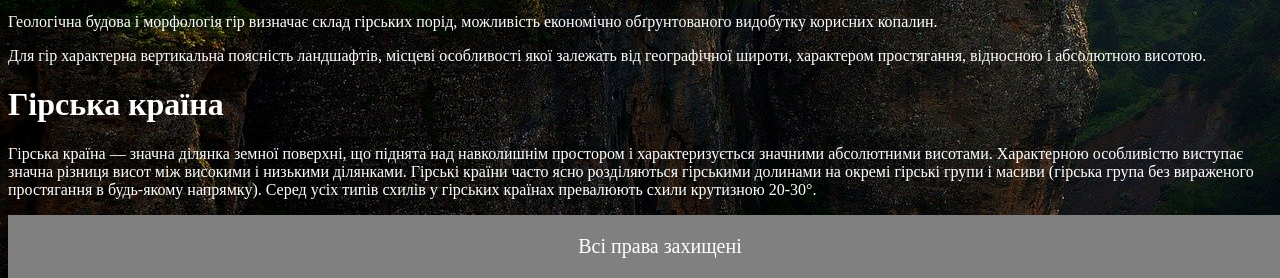
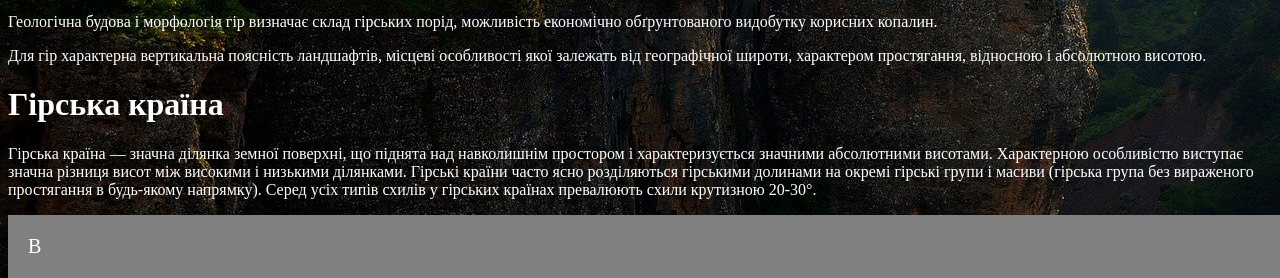
Before and after one commit to Sofia-studylink/Sofia-studylink.github.io, a plain HTML site: page index.html in a window 1280 px wide. Shown: the part 681-959 px from the top of the page. Drawn offline with Linux system fonts and the light colour scheme.

Commit message:
Update index.html

```diff
--- a/index.html
+++ b/index.html
@@ -32,7 +32,7 @@
 </main>
 
 <footer>
-<div>Всі права захищені</div>
+    В
 </footer>
 </body>
 </html>
```
